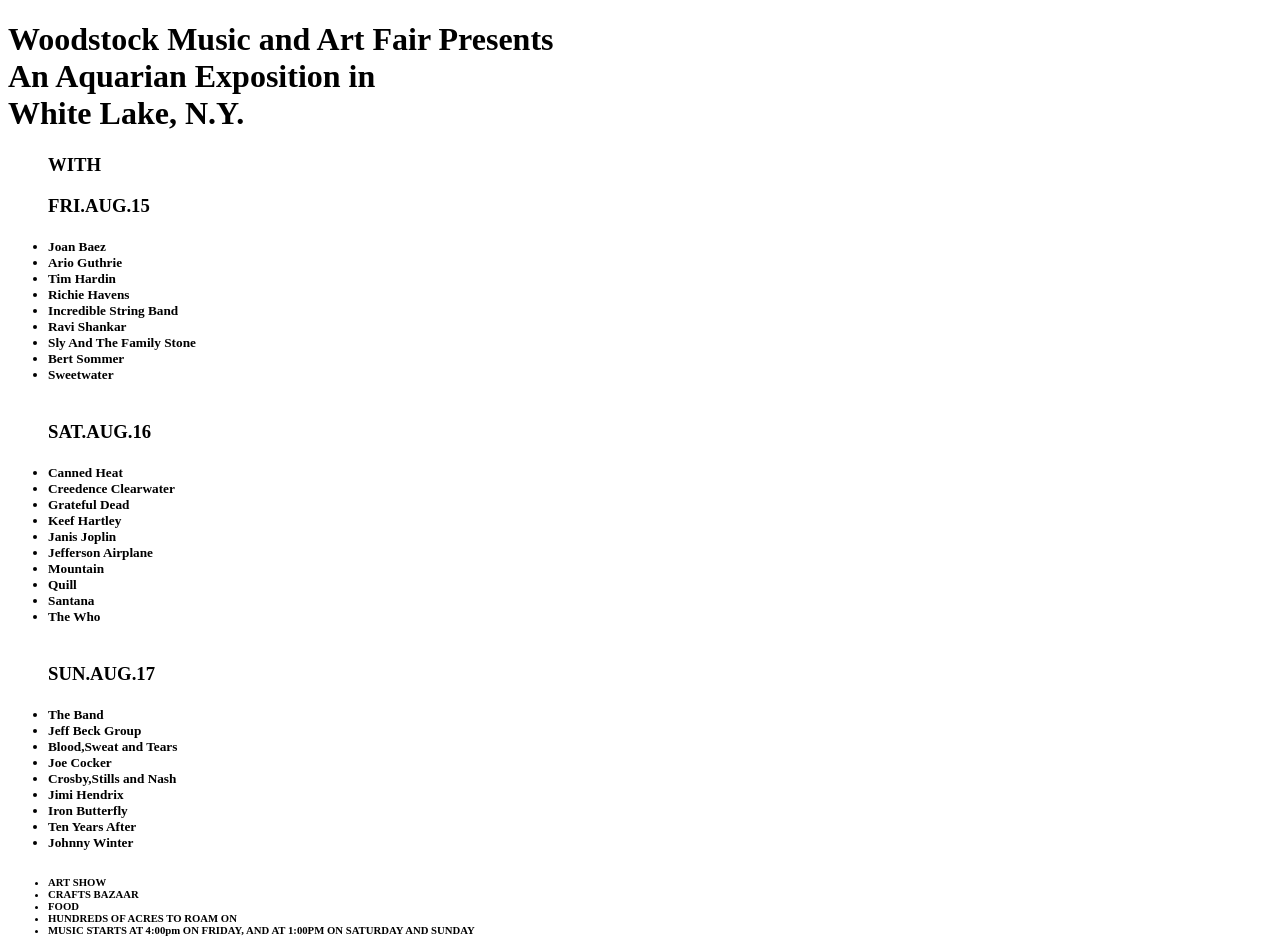
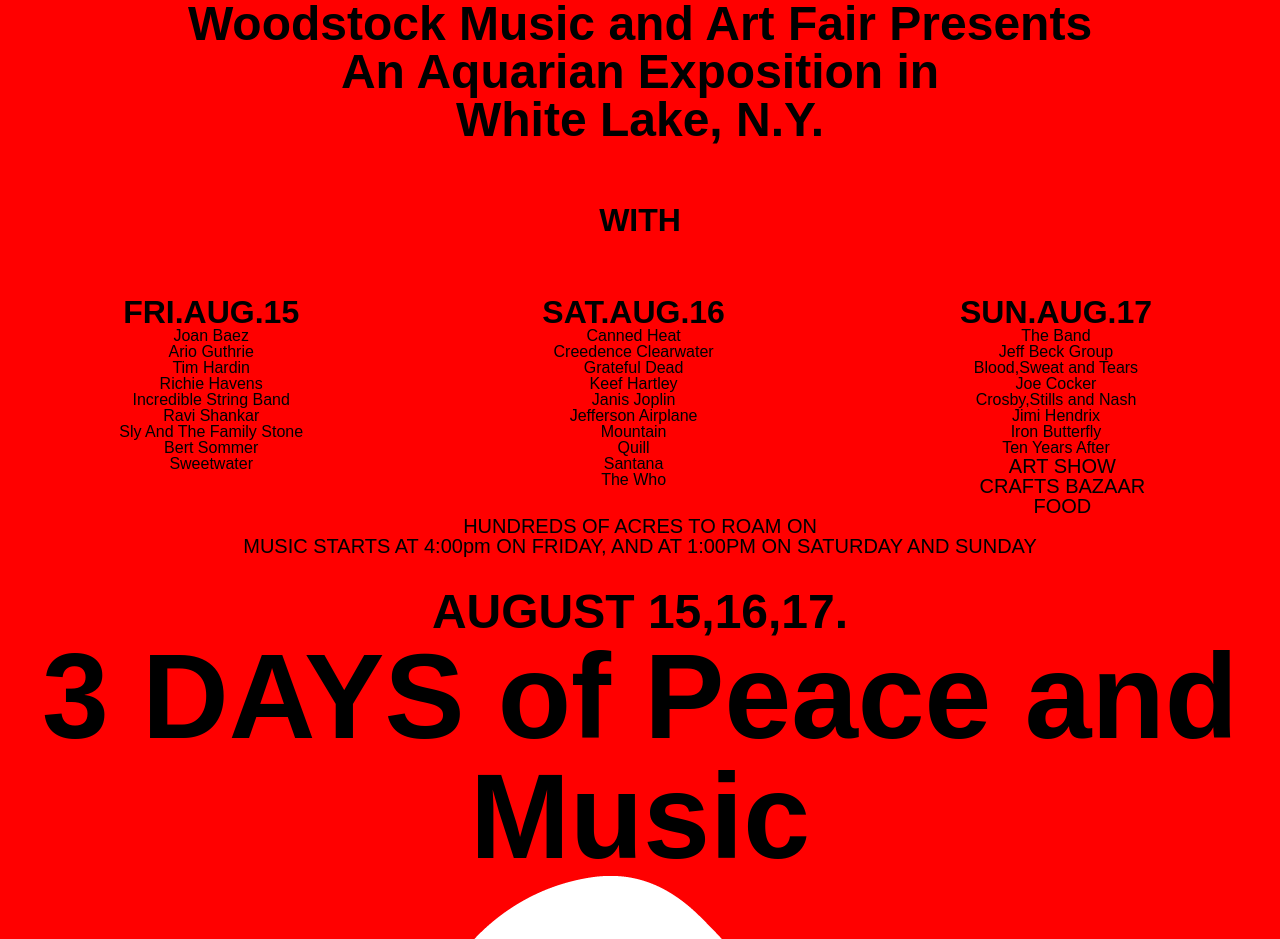
Before and after one commit to esierra900/esierra900.github.io, a plain HTML site: page Project1/Index.html in a window 1280 px wide. Shown: the top 939 px of the page. Drawn offline with nearby package versions, Linux system fonts and the light colour scheme; a web font is replaced by a local one.

Commit message:
background

```diff
--- a/Project1/Index.html
+++ b/Project1/Index.html
@@ -2,15 +2,19 @@
 <html>
     <head>
         <title>Woodstock 1969</title>
+        <link rel="stylesheet" href="https://cdnjs.cloudflare.com/ajax/libs/meyer-reset/2.0/reset.css" />
+        <link rel="stylesheet" href="styles.css">
     </head>
     <body>
-        <div class="Title">
+        <div class="title">
             <h1>Woodstock Music and Art Fair Presents<br>An Aquarian Exposition in<br> White Lake, N.Y.</h1>
+           <br> <h3>WITH</h3><br>
         </div>
 
             <ul>
+            <div class="fri">
              <span>
-                <h3>WITH</h3>
+
                 <h3>FRI.AUG.15</h3>
             <h5>
                  <li>Joan Baez</li>
@@ -24,8 +28,10 @@
                 <li>Sweetwater</li><br>
             </h5>
             </span>
+                </div>
 
             <span>
+                <div class="sat">
                 <h3>SAT.AUG.16</h3>
             <h5>
                 <li>Canned Heat</li>
@@ -39,10 +45,12 @@
                 <li>Santana</li>
                 <li>The Who</li><br>
             </h5>
+                </div>
             </span>
 
             <span>
-                <h3>SUN.AUG.17</h3>
+                <div class="sun">
+                <h3 >SUN.AUG.17</h3>
             <h5>
                 <li>The Band</li>
                 <li>Jeff Beck Group</li>
@@ -52,13 +60,14 @@
                 <li>Jimi Hendrix</li>
                 <li>Iron Butterfly</li>
                 <li>Ten Years After</li>
-                <li>Johnny Winter</li>
-            </h5>
+             </h5>
+                </div>
             </span>
              </ul>
 
 
             <ul>
+                <div class="activities">
             <h6>
                 <li>ART SHOW</li>
                 <li>CRAFTS BAZAAR</li>
@@ -66,9 +75,14 @@
                 <li>HUNDREDS OF ACRES TO ROAM ON</li>
                 <li>MUSIC STARTS AT 4:00pm ON FRIDAY, AND AT 1:00PM ON SATURDAY AND SUNDAY</li>
             </h6>
+                </div>
             </ul>
+
+        <br><br>
+            <div class= "dates">
             <h1>AUGUST 15,16,17.</h1>
-            <h1>3 DAYS of PEACE and MUSIC</h1>
+            <h1 div class="peace">3 DAYS of Peace and Music</h1>
+            </div>
         <div class="Image">
             <img src="Bird.png">
         </div>
--- /dev/null
+++ b/Project1/styles.css
@@ -0,0 +1,67 @@
+@import url('https://fonts.googleapis.com/css?family=Mukta+Mahee');
+
+body{
+    font-family: 'Mukta Mahee', sans-serif;
+
+    background-color:red;
+}
+.title{
+    font-weight:900;
+    font-size:60px;
+}
+h3 {
+    font-weight:900;
+    font-size: 2rem
+}
+
+h6 {
+    font-weight:500;
+    font-size:20px
+}
+
+h1{
+    font-weight: 900;
+    font-size: 3rem;
+}
+
+.peace {
+    font-size:120px
+}
+div.sun{
+    float:left;
+    width: 33%;
+    text-align: center;
+}
+
+div.fri{
+    float:left;
+    width: 33%;
+    text-align: center;
+}
+div.sat{
+    float:left;
+    width: 33%;
+    text-align:center;
+}
+
+div.activities{
+    text-align:center;
+    width:100%;
+
+}
+
+div.title{
+    text-align:center;
+}
+
+div.peace{
+    text-align: center;
+}
+
+body{
+    background: width 30%;
+}
+
+div.dates{
+    text-align: center;
+}
```
